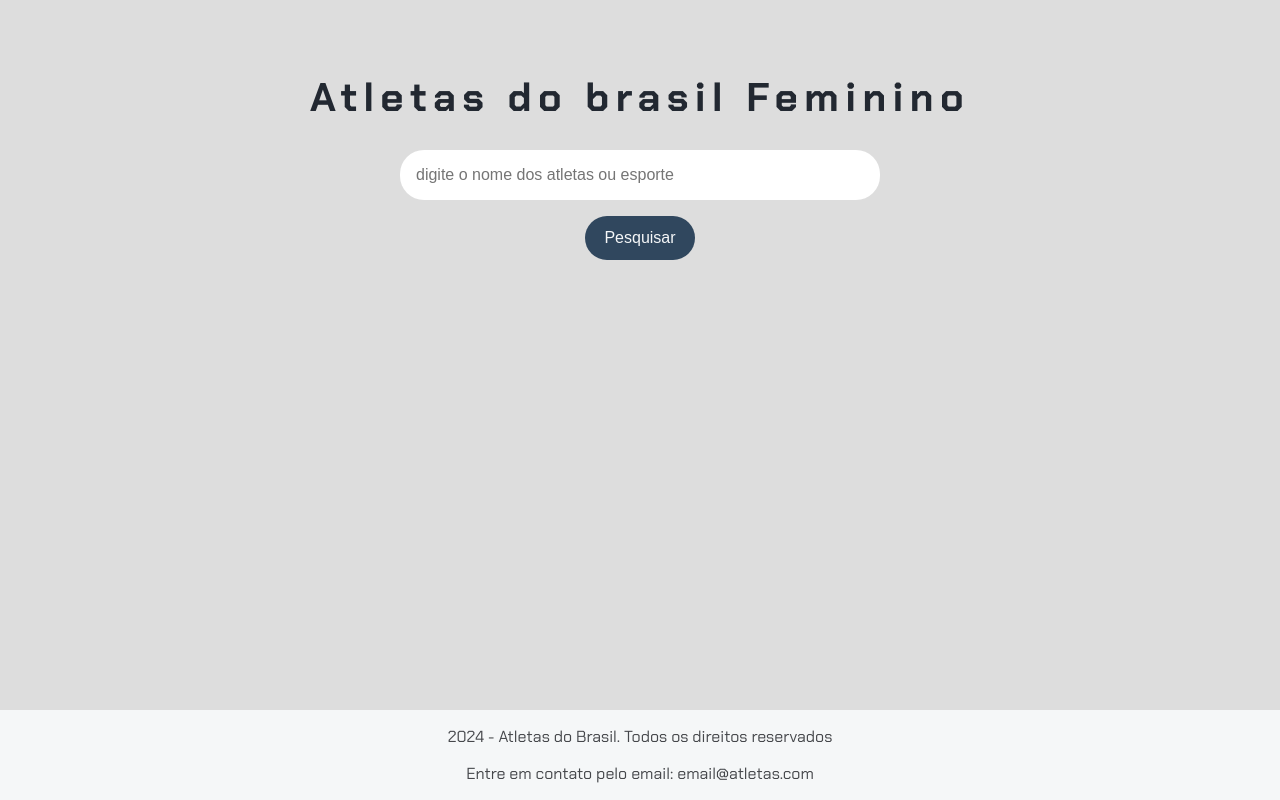
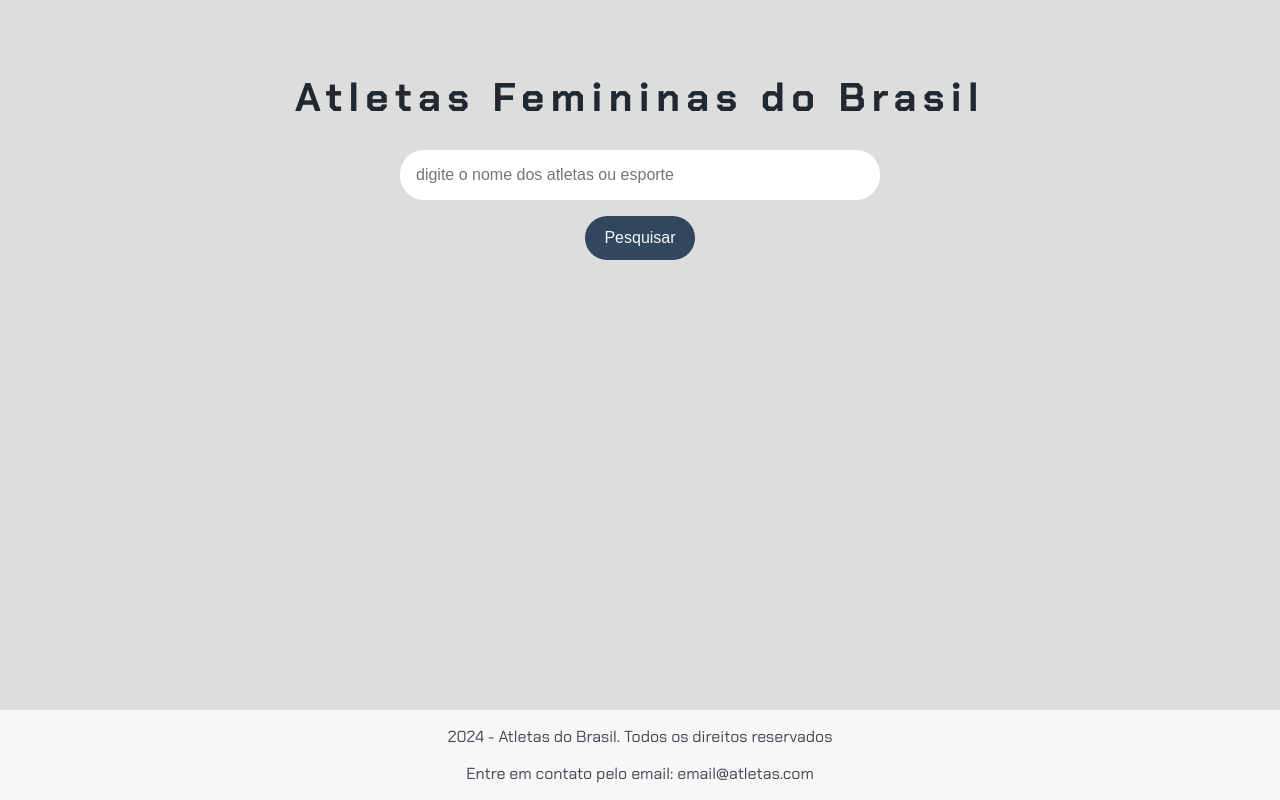
Before and after one commit to laizahpimentel/alura_ia, a plain HTML site: page index.html in a window 1280 px wide. Drawn offline with Linux system fonts and the light colour scheme.

Commit message:
update name title

```diff
--- a/index.html
+++ b/index.html
@@ -10,7 +10,7 @@
 
 <body>
     <header>
-        <h1>Atletas do brasil Feminino</h1>
+        <h1>Atletas Femininas do Brasil</h1>
     </header>
     <main>
         <section>
```
